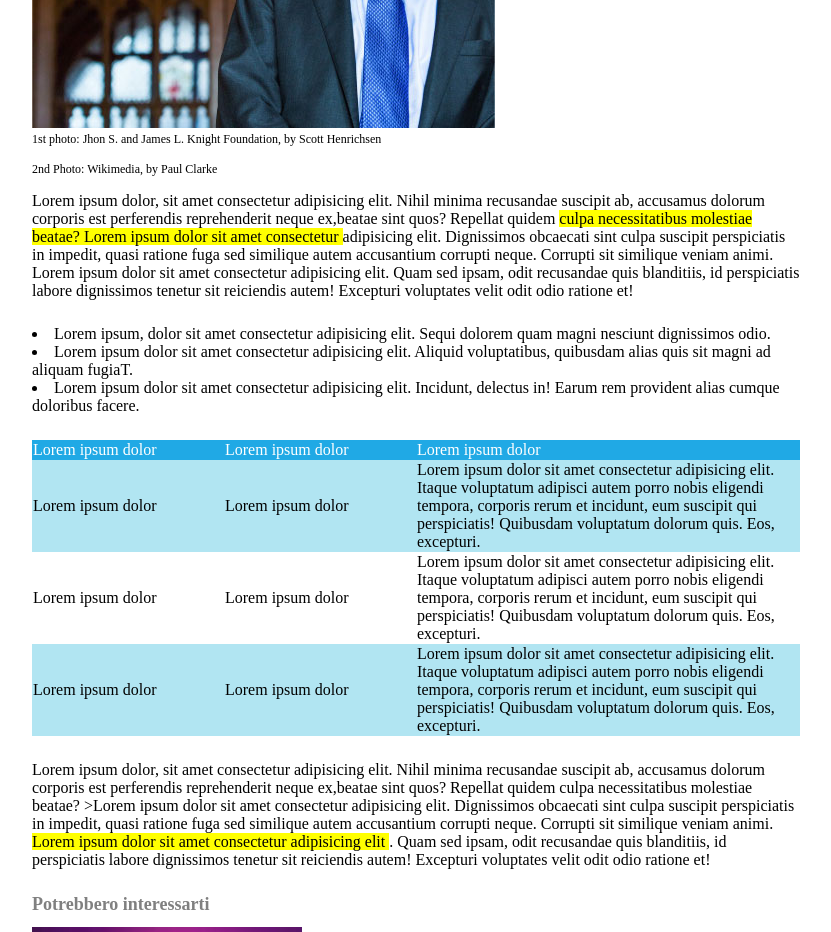
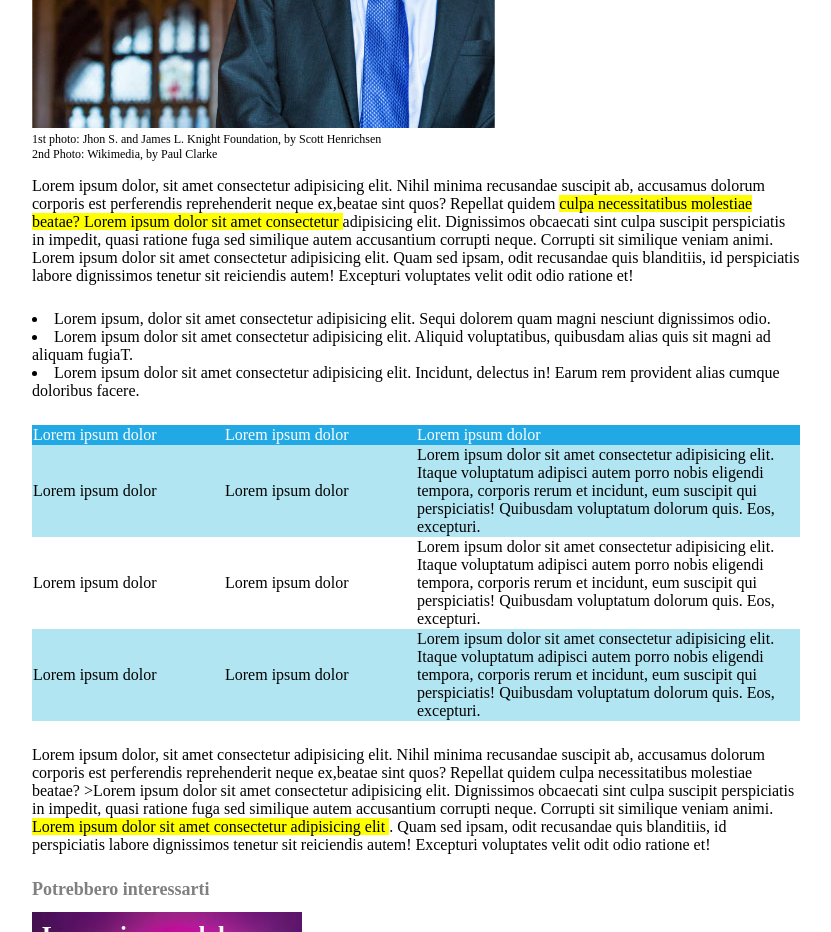
Before and after one commit to MatteoLiberati/html-css-booleaner, a website: page index.html in a window 1280 px wide. Shown: the part 940-1872 px from the top of the page, without its empty margins (224-1055 px from the left). Drawn offline with Linux system fonts and the light colour scheme.

Commit message:
progetto finale

```diff
--- a/css/style.css
+++ b/css/style.css
@@ -9,12 +9,14 @@
   background-size: 20%;
 }
 
+/*CONTENITORE*/
 .container {
   width: 60%;
   margin: auto;
   margin-bottom: 30px;
 }
 
+/*LOGO*/
 .container > img {
   width: 200px;
   padding: 40px 2px 0px;
--- a/index.html
+++ b/index.html
@@ -36,11 +36,13 @@
           <img src="./img/tim-2.jpg" alt="" />
           <!--didascalia foto-->
           <div class="didascalia-foto">
-            1st photo: Jhon S. and James L. Knight Foundation, by Scott
-            Henrichsen
-          </div>
-          <div class="didascalia-foto">
-            2nd Photo: Wikimedia, by Paul Clarke
+            <div>
+              1st photo: Jhon S. and James L. Knight Foundation, by Scott
+              Henrichsen
+            </div>
+            <div>
+              2nd Photo: Wikimedia, by Paul Clarke
+            </div>
           </div>
         </section>
 
```
